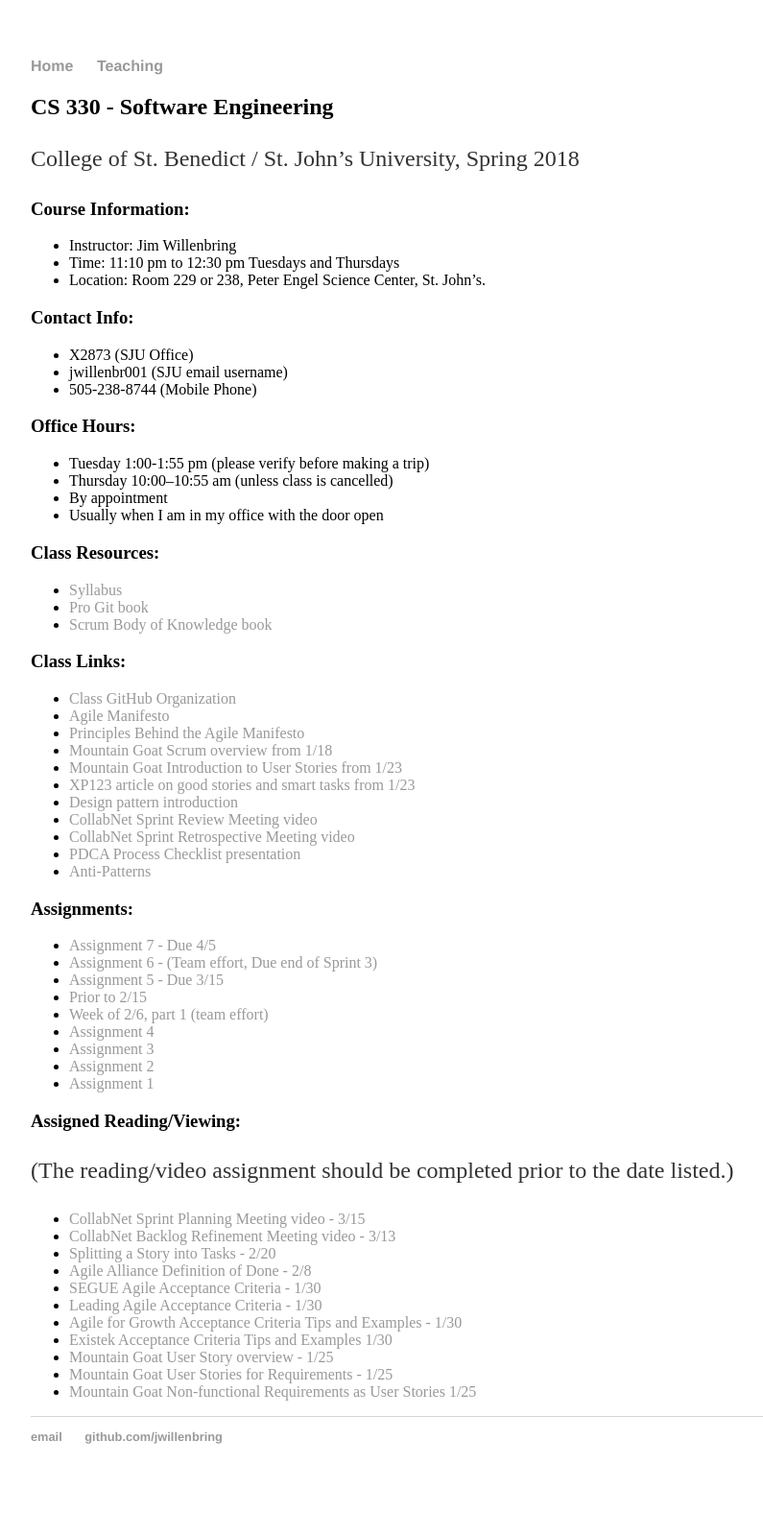
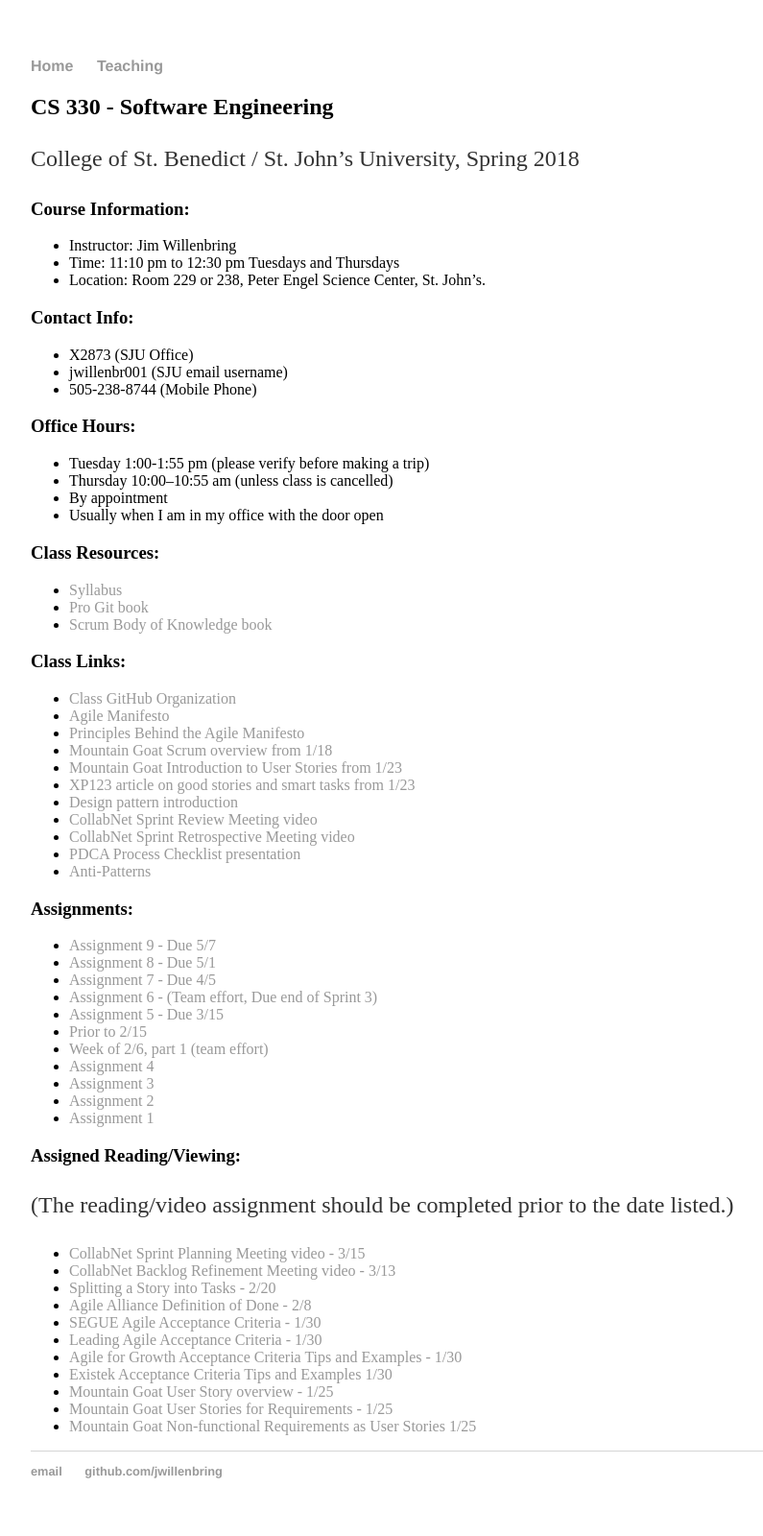
Before and after one commit to jwillenbring/jwillenbring.github.io, a Jekyll site: the page built from teaching/2018-Spring-CS330/index.md, in a window 1280 px wide. Shown: the whole page at 96% size, without its empty margins (160-955 px from the left). Built offline with Jekyll 4.4.1, drawn with Linux system fonts in a browser that asks for light colours; our own code applies the rules of GitHub Pages for plain Markdown files; before the commit the page ends 1564 px from its top, so only the background shows below that.

Commit message:
Update index.md
Added last 2 assignments

```diff
--- a/teaching/2018-Spring-CS330/index.md
+++ b/teaching/2018-Spring-CS330/index.md
@@ -42,6 +42,8 @@ College of St. Benedict / St. John's University, Spring 2018
 
 ### Assignments:
 
+  * [Assignment 9 - Due 5/7](https://docs.google.com/document/d/1q2FYjLXzxHgV9Bq8NwifvI56RbAO2IE3G27v5exdnok/edit?usp=sharing)
+  * [Assignment 8 - Due 5/1](https://docs.google.com/document/d/1qHdd0PPpDpN5nLxG5FzZP8Dv4lDcvks4wpOseyQ6u-Q/edit?usp=sharing)
   * [Assignment 7 - Due 4/5](https://docs.google.com/document/d/1JKsRgKEA5P42Ib-syufIuizq7U1vVNP5C6XizI3FluM/edit?usp=sharing)
   * [Assignment 6 - (Team effort, Due end of Sprint 3)](https://docs.google.com/document/d/1j4xuLKDnGQbRJQoeYHsuNeN1qwu8wkzimHFN2kbuT2k/edit?usp=sharing)
   * [Assignment 5 - Due 3/15](https://docs.google.com/document/d/1IB8wwsvNxnzVtpl4GH7OYbsORGqDNDZ7JxtnJGklxSg/edit?usp=sharing)
```
